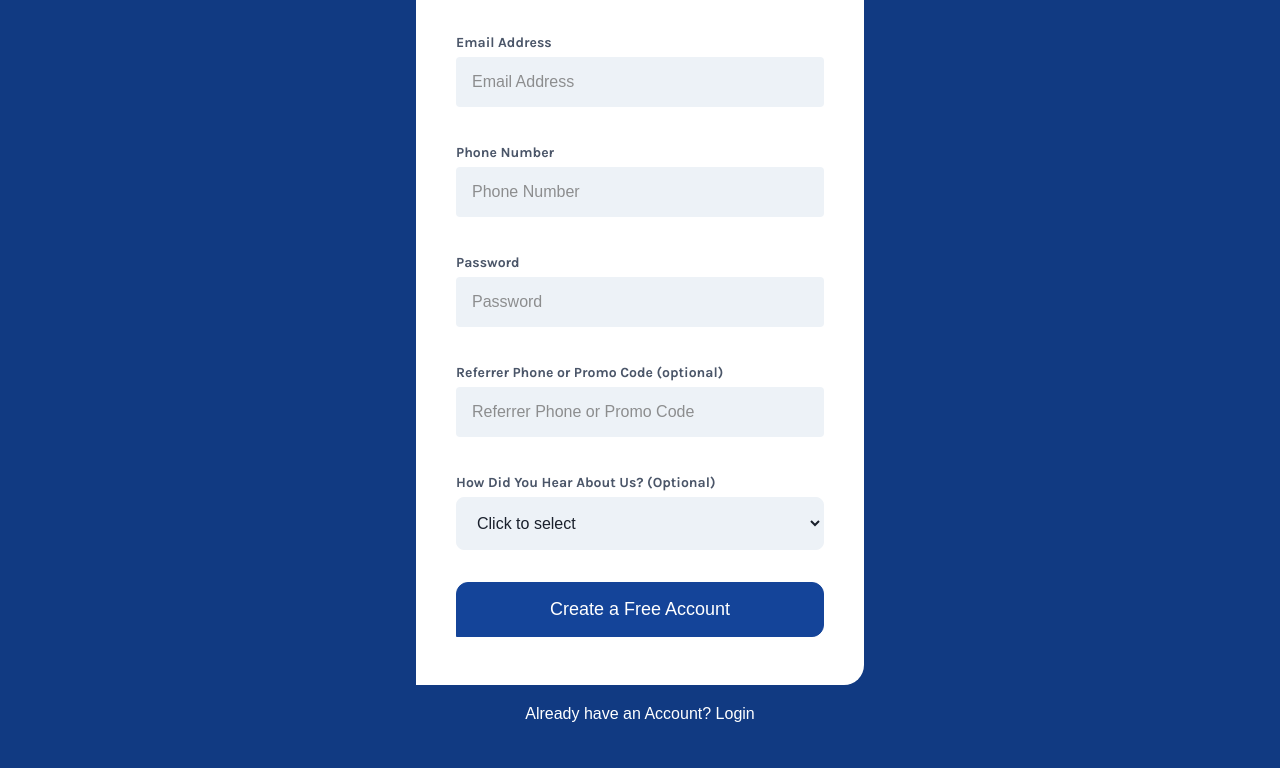
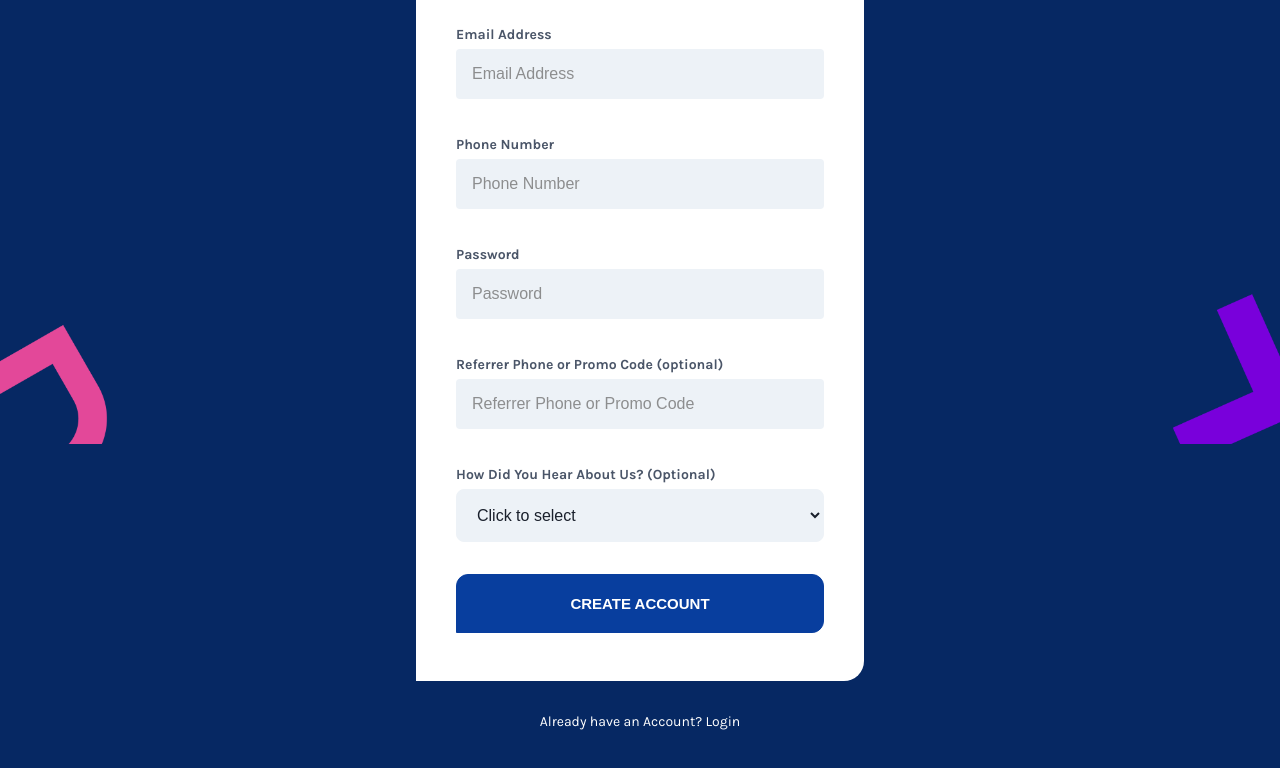
Before and after one commit to Rouche01/Rouche01.github.io, a plain HTML site: page index.html in a window 1280 px wide. Shown: the part 356-1124 px from the top of the page. Before the commit the page ends 1099 px from the top, so only its background shows below. Drawn offline with Linux system fonts and the light colour scheme.

Commit message:
adding the background icons

```diff
--- a/index.html
+++ b/index.html
@@ -8,6 +8,7 @@
     <title>Register</title>
 </head>
 <body>
+    <div class="background-icons"></div>
     <main>
         <a href="https://piggyvest.com" class="logo">
             <img src="./images/piggyvest-logo..svg" alt="Piggyvest logo">
@@ -54,7 +55,7 @@
                         <option value="other">Other</option>
                     </select>
                 </div>
-                <button type="submit">Create a Free Account</button>
+                <button type="submit">Create Account</button>
             </form>
         </div>
         <div class="login-link">
--- a/style.css
+++ b/style.css
@@ -1,9 +1,24 @@
 body {
-    background-color: #113A82;
+    background-color: #062863;
+    margin: 0;
+    padding: 0;
 }
 
 main {
     padding-top: 3rem;
+    padding-bottom: 3rem;
+
+}
+
+.background-icons {
+    background-image: url(./images/icon-one.png), url(./images/icon-two.png), url(./images/icon-three.png), url(./images/icon-four.png);
+    background-size: 15%;
+    background-repeat: no-repeat;
+    background-position: left -1% top -15%, right -7.5% top -1%, left -5% bottom -10%, right -5% bottom -5%;
+    z-index: -1;
+    height: 100vh;
+    width: 100%;
+    position: fixed;
 }
 
 .logo img {
@@ -28,7 +43,7 @@ main {
     font-size: 24px;
     margin-bottom: 0;
     text-align: center;
-    color: #113A82;
+    color: #083E9E;
 }
 
 .sign-in-form header p {
@@ -97,29 +112,30 @@ main {
 
 .sign-in-form form button {
     width: 100%;
-    padding: 16px 40px;
-    background-color: #144499 ;
-    border: 1px solid #144499;
+    padding: 20px 0px;
+    text-transform: uppercase;
+    background-color: #083e9e ;
+    border: 1px solid #083e9e;
     color: #fff;
     border-top-left-radius: .75rem;
     border-top-right-radius: .75rem;
     border-bottom-right-radius: .75rem;
-    font-size: 18px;
+    font-size: 15px;
+    font-weight: 700;
     cursor: pointer;
 }
 
 .sign-in-form form button:hover {
-    background-color: #113A82;
-    border: 1px solid #113A82;
+    background-color: #062B6F;
+    border: 1px solid #062B6F;
 }
 
 .login-link a {
     display: block ;
     text-align: center;
-    margin-top: 1.25rem;
-    margin-bottom: 1.25rem;
+    margin-top: 2rem;
     text-decoration: none;
     color: #fff;
-    font-family: Arial, sans-serif;
-    font-size: 1rem;
+    font-family: Karla, sans-serif;
+    font-size: .875rem;
 }
```
Also changed, not shown: images/icon-four.png (added), images/icon-one.png (added), images/icon-three.png (added), images/icon-two.png (added).
